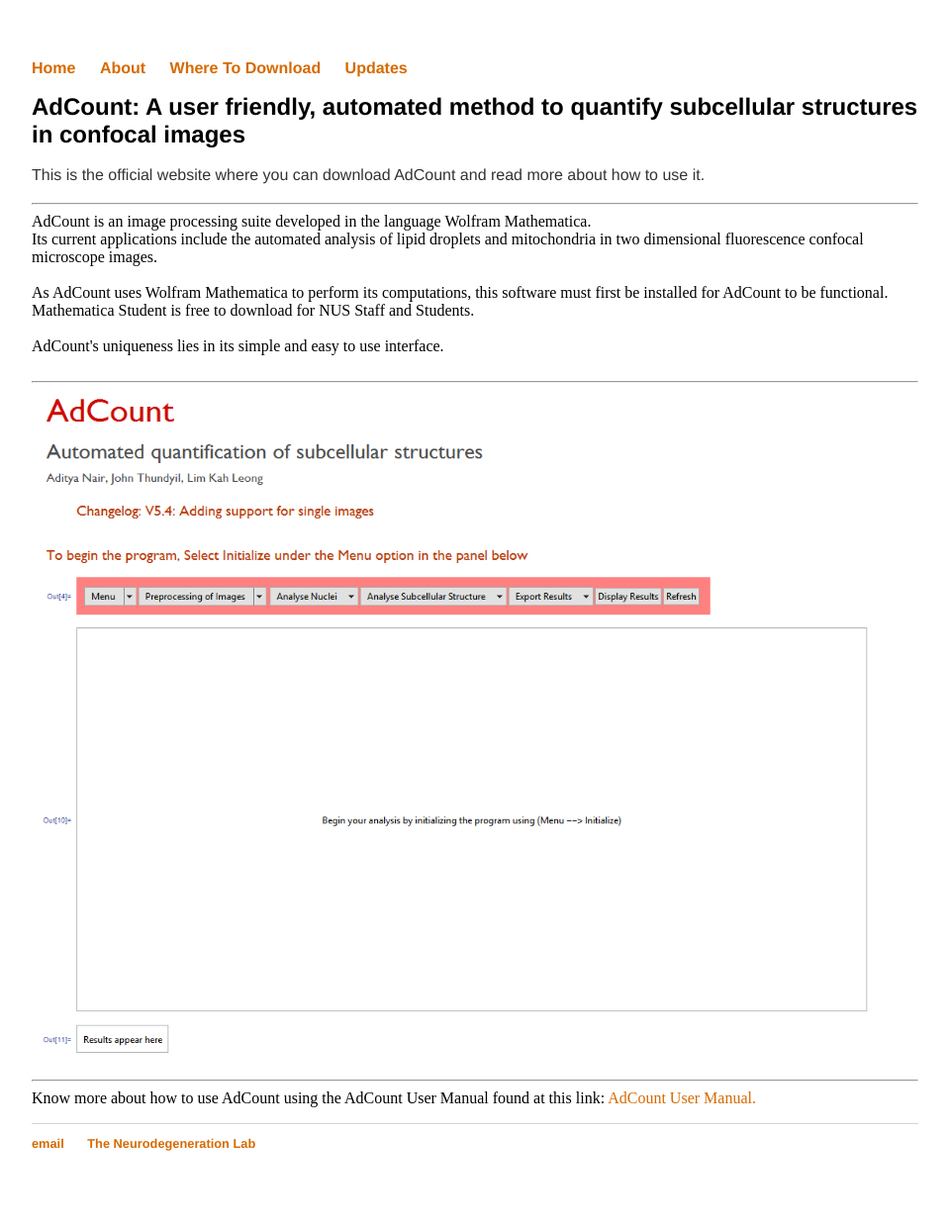
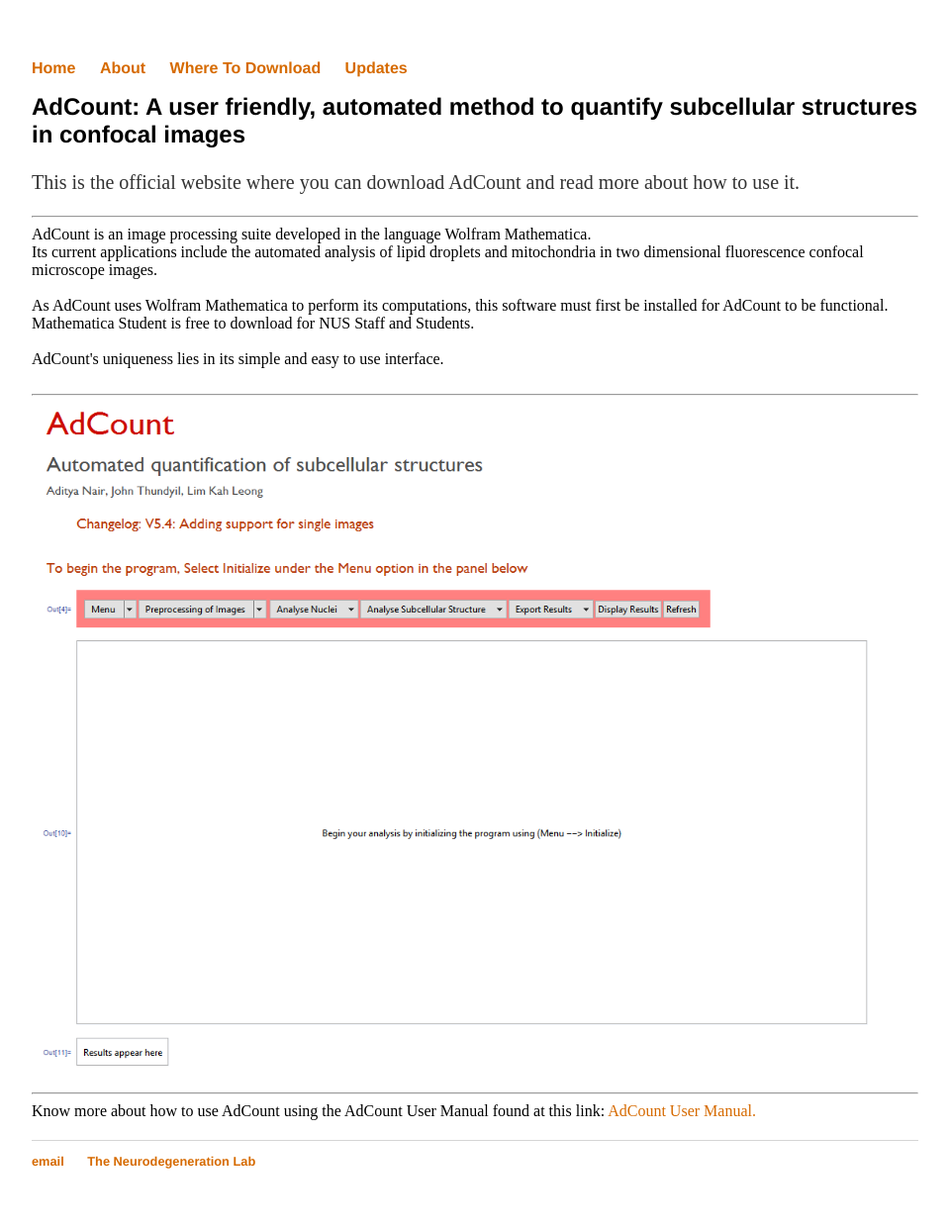
Before and after one commit to adcount/adcount.github.io, a Jekyll site: the page built from index.html, in a window 1280 px wide. Shown: the whole page at 99% size, without its empty margins (160-1119 px from the left). Built offline with Jekyll 4.4.1, drawn with Linux system fonts in a browser that asks for light colours.

Commit message:
Update main.css

```diff
--- a/css/main.css
+++ b/css/main.css
@@ -24,21 +24,18 @@ h1 {
     font-family:'Helvetica', 'Arial', 'Sans-Serif';
 }
 p {
-    font-size: 1em;
-    font-family:'Helvetica', 'Arial', 'Sans-Serif';
+    font-size: 1.25em;
     line-height: 1.4em;
     color: #333;
 }
 footer {
     border-top: 1px solid #d5d5d5;
     font-size: .8em;
-    font-family:'Helvetica', 'Arial', 'Sans-Serif';
 }
 
 ul.posts {
     margin: 20px auto 40px;
     font-size: 1.5em;
-    font-family:'Helvetica', 'Arial', 'Sans-Serif';
 }
 
 ul.posts li {
```
